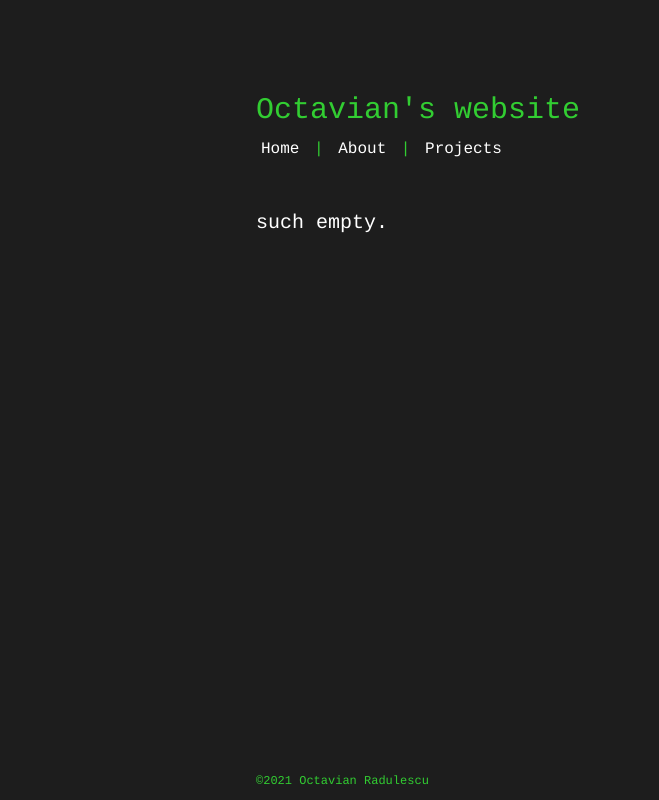
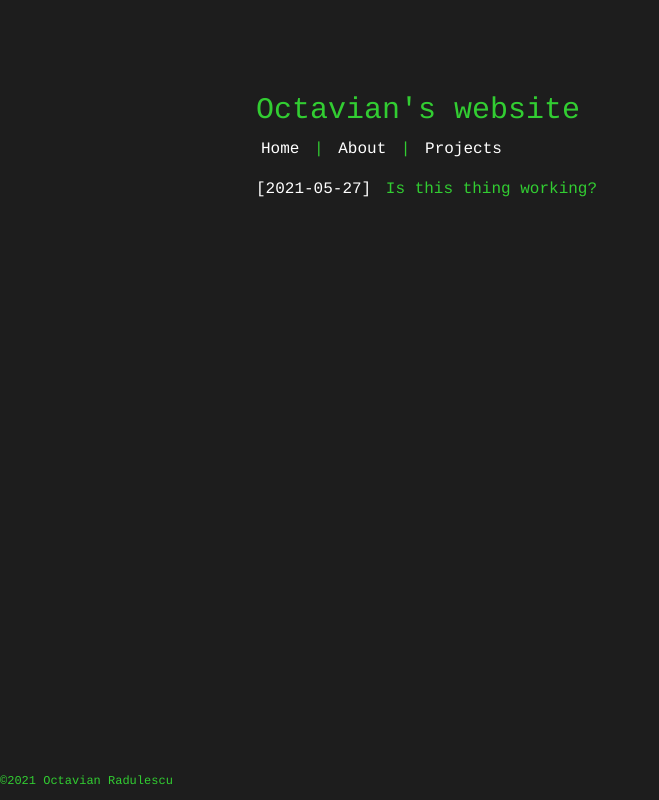
Before and after one commit to octaviansrd/website, a plain HTML site: page html/projects.html in a window 1280 px wide. Shown: the whole page, without its empty margins (0-659 px from the left). Drawn offline with Linux system fonts and the light colour scheme.

Commit message:
Add files via upload

```diff
--- a/css/style.css
+++ b/css/style.css
@@ -10,10 +10,9 @@ body{
     top: 10%;
     left: 20%;
     right: 20%;
-    bottom: 0%;
 }
 
-.hi{
+.mynameis{
     font-size: 30px;
     line-height: 0px;
 }
@@ -55,15 +54,49 @@ ul li a:hover{
     line-height: 30px;
 }
 
-.footer{
-    position: inherit;
-    bottom: 0px;
-    font-size: 12px;
+.projTitl{
+    padding: 10px 0;
+    font-size: 20px;
 }
 
-@media screen and (max-width: 768px){
+label{
+    color: white;
+}
+
+ul2{
+    line-height: 30px;
+    padding: 0;
+    list-style-type: none;
+}
+
+ul2 li2{
+    display:list-item;
+}
+
+ul2 li2 a{
+    text-decoration: none;
+    color: rgb(50, 205, 50);
+    padding: 5px;
+}
+
+ul2 li2 a:hover{
+    text-decoration: underline;
+}
+
+.footer{
+    font-size: 12px;
+    text-align: left;
+    position: fixed;
+    bottom: 0%;
+    left: 0%;
+}
+
+@media screen and (max-width: 910px){
     .box-area{
         left: 10%;
         right: 10%;
     }
+    .footer{
+        position: relative;
+    }
 }
--- a/html/projects.html
+++ b/html/projects.html
@@ -12,7 +12,7 @@
 <body>
 
     <div class="box-area">
-        <div class="hi">
+        <div class="mynameis">
             <p>
                 Octavian's website
             </p>
@@ -24,9 +24,9 @@
             <li><a href="projects.html">Projects</a> </li>
         </ul>
 
-        <div class="info_b">
-            <p>such empty.</p>
-        </div>
+        <ul2>
+            <li2><label>[2021-05-27] </label><a href="isthisthingworking.html">Is this thing working? </a></li2>
+        </ul2>
 
         <div class="footer">
             <p>&copy;2021 Octavian Radulescu</p>
```
Also changed, not shown: html/about.html (+1 -1 lines), html/isthisthingworking.html (added, +24 -0 lines), index.html (+9 -1 lines).
